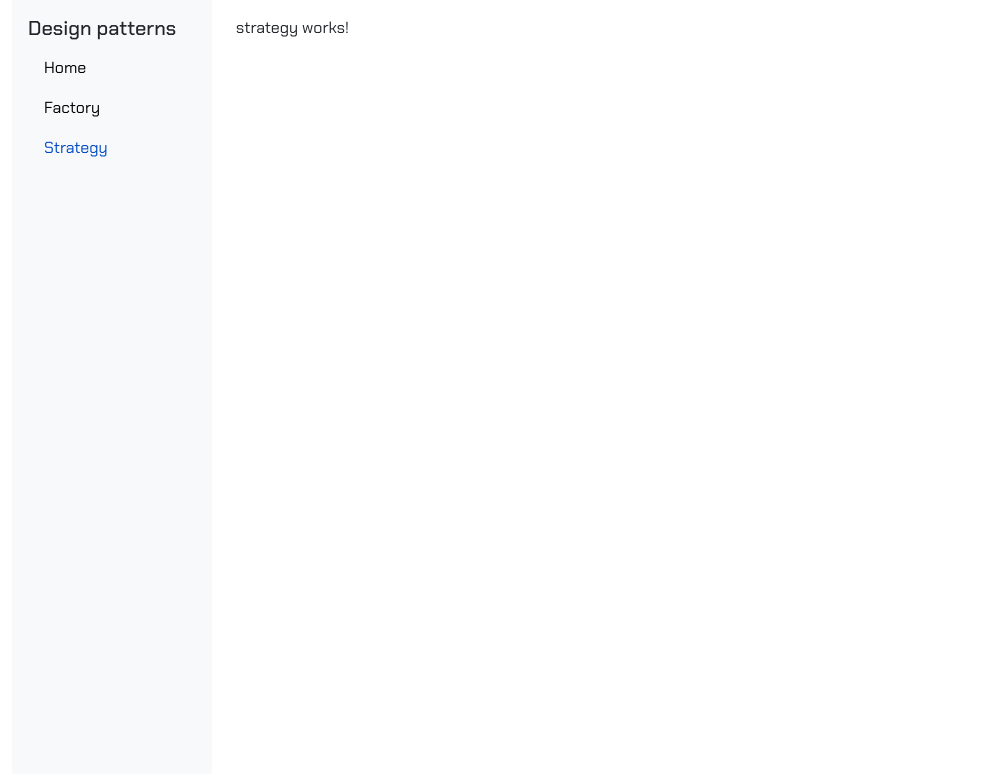
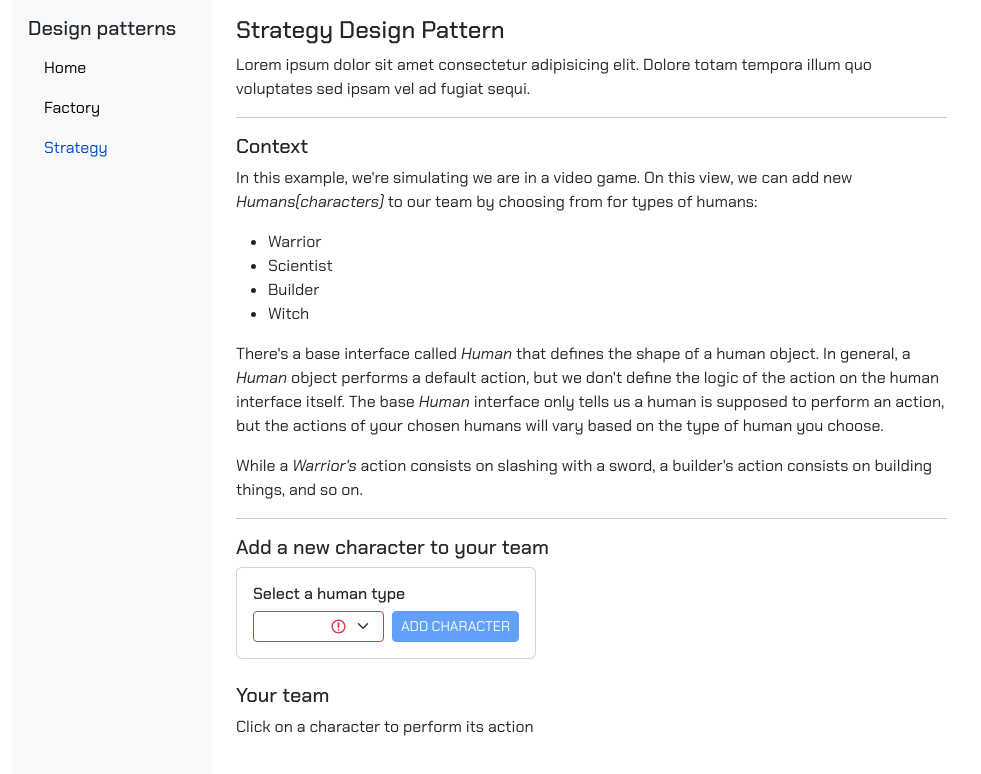
Before and after one commit to bryancodesjs/design-patterns, an Angular app: page /#/strategy in a window 1280 px wide. Shown: the top 774 px of the page, without its empty margins (0-981 px from the left). Built offline with nearby package versions, Linux system fonts and the light colour scheme.

Commit message:
progress on strategy pattern

```diff
--- /dev/null
+++ b/src/app/services/strategy/Human.model.ts
@@ -0,0 +1,3 @@
+export interface Human {
+  action(): void;
+}
--- /dev/null
+++ b/src/app/services/strategy/human-builder.service.ts
@@ -0,0 +1,13 @@
+import { Injectable } from '@angular/core';
+import { Human } from './Human.model';
+
+@Injectable({
+  providedIn: 'root',
+})
+export class HumanBuilderService implements Human {
+  constructor() {}
+
+  action() {
+    console.log('Leave the castle restoration to me!');
+  }
+}
--- /dev/null
+++ b/src/app/services/strategy/human-scientist.service.ts
@@ -0,0 +1,13 @@
+import { Injectable } from '@angular/core';
+import { Human } from './Human.model';
+
+@Injectable({
+  providedIn: 'root',
+})
+export class HumanScientistService implements Human {
+  constructor() {}
+
+  action() {
+    console.log('I will invent a new technology!');
+  }
+}
--- /dev/null
+++ b/src/app/services/strategy/human-warrior.service.ts
@@ -0,0 +1,13 @@
+import { Injectable } from '@angular/core';
+import { Human } from './Human.model';
+
+@Injectable({
+  providedIn: 'root',
+})
+export class HumanWarriorService implements Human {
+  constructor() {}
+
+  action() {
+    console.log('I will fight for my king!');
+  }
+}
--- /dev/null
+++ b/src/app/services/strategy/human-witch.service.ts
@@ -0,0 +1,13 @@
+import { Injectable } from '@angular/core';
+import { Human } from './Human.model';
+
+@Injectable({
+  providedIn: 'root',
+})
+export class HumanWitchService implements Human {
+  constructor() {}
+
+  action() {
+    console.log('I cast a spell on you!');
+  }
+}
--- a/src/app/views/strategy/strategy.component.css
+++ b/src/app/views/strategy/strategy.component.css
@@ -0,0 +1,8 @@
+.character-card {
+    background-color: #f8f8fa;
+    padding: 1rem;
+    min-width: 100px;
+    min-height: 45px;
+    display: flex;
+    justify-content: center;
+}
--- a/src/app/views/strategy/strategy.component.html
+++ b/src/app/views/strategy/strategy.component.html
@@ -1 +1,80 @@
-<p>strategy works!</p>
+<article>
+  <h4>Strategy Design Pattern</h4>
+  <p>
+    Lorem ipsum dolor sit amet consectetur adipisicing elit. Dolore totam
+    tempora illum quo voluptates sed ipsam vel ad fugiat sequi.
+  </p>
+  <hr />
+
+  <h5>Context</h5>
+  <p>
+    In this example, we're simulating we are in a video game. On this view, we
+    can add new <em>Humans(characters)</em> to our team by choosing from for
+    types of humans:
+  </p>
+  <ul>
+    <li>Warrior</li>
+    <li>Scientist</li>
+    <li>Builder</li>
+    <li>Witch</li>
+  </ul>
+  <p>
+    There's a base interface called <em>Human</em> that defines the shape of a
+    human object. In general, a <em>Human</em> object performs a default action,
+    but we don't define the logic of the action on the human interface itself.
+    The base <em>Human</em> interface only tells us a human is supposed to
+    perform an action, but the actions of your chosen humans will vary based on
+    the type of human you choose.
+  </p>
+
+  <p>
+    While a <em>Warrior's</em> action consists on slashing with a sword, a
+    builder's action consists on building things, and so on.
+  </p>
+
+  <hr />
+  <h5>Add a new character to your team</h5>
+  <div class="card form-card mb-4">
+    <div class="card-body">
+      <form [formGroup]="form" action="" class="row g-2" (ngSubmit)="submit()">
+        <h6 class="mb-0">Select a human type</h6>
+        <div class="col">
+          <div class="form-group">
+            <div class="input-group input-group-sm">
+              <select
+                class="form-select"
+                name=""
+                formControlName="humanType"
+                id=""
+                [class.is-invalid]="!form.valid"
+              >
+                <option value="warrior">warrior</option>
+                <option value="builder">doctor</option>
+                <option value="scientist">scientist</option>
+                <option value="witch">witch</option>
+              </select>
+            </div>
+          </div>
+        </div>
+        <div class="col-auto">
+          <button [disabled]="!form.valid" class="btn btn-sm btn-primary">
+            ADD CHARACTER
+          </button>
+        </div>
+      </form>
+    </div>
+  </div>
+
+  <h5>Your team</h5>
+  <p>Click on a character to perform its action</p>
+
+  <div class="d-flex gap-3">
+    <div
+      class="character-card"
+      *ngFor="let character of characters"
+      (click)="character.action()"
+    >
+      <p>Clan</p>
+    </div>
+  </div>
+</article>
--- a/src/app/views/strategy/strategy.component.ts
+++ b/src/app/views/strategy/strategy.component.ts
@@ -1,10 +1,47 @@
 import { Component } from '@angular/core';
+import { FormControl, FormGroup, Validators } from '@angular/forms';
+import { Human } from 'src/app/services/strategy/Human.model';
+import { HumanBuilderService } from 'src/app/services/strategy/human-builder.service';
+import { HumanScientistService } from 'src/app/services/strategy/human-scientist.service';
+import { HumanWarriorService } from 'src/app/services/strategy/human-warrior.service';
+import { HumanWitchService } from 'src/app/services/strategy/human-witch.service';
 
 @Component({
   selector: 'app-strategy',
   templateUrl: './strategy.component.html',
-  styleUrls: ['./strategy.component.css']
+  styleUrls: ['./strategy.component.css'],
 })
 export class StrategyComponent {
+  characters: Human[] = [];
 
+  form = new FormGroup({
+    humanType: new FormControl('', Validators.required),
+  });
+
+  submit() {
+    if (this.form.invalid) {
+      return;
+    }
+
+    const chosenType = this.form.controls['humanType'].value;
+
+    switch (chosenType) {
+      case 'warrior':
+        this.characters.push(new HumanWarriorService());
+        break;
+      case 'witch':
+        this.characters.push(new HumanWitchService());
+        break;
+      case 'scientist':
+        this.characters.push(new HumanScientistService());
+        break;
+      case 'builder':
+        this.characters.push(new HumanBuilderService());
+        break;
+      default:
+        break;
+    }
+
+    this.form.reset();
+  }
 }
--- a/src/styles.css
+++ b/src/styles.css
@@ -22,3 +22,7 @@ article {
 .form-card {
     max-width:300px;
 }
+
+#main {
+    overflow-y: scroll;
+}
```
Also changed, not shown: src/app/services/strategy/strategy.service.ts (deleted, +0 -9 lines), 1 other file (tests, documents, lock files or other folders).
